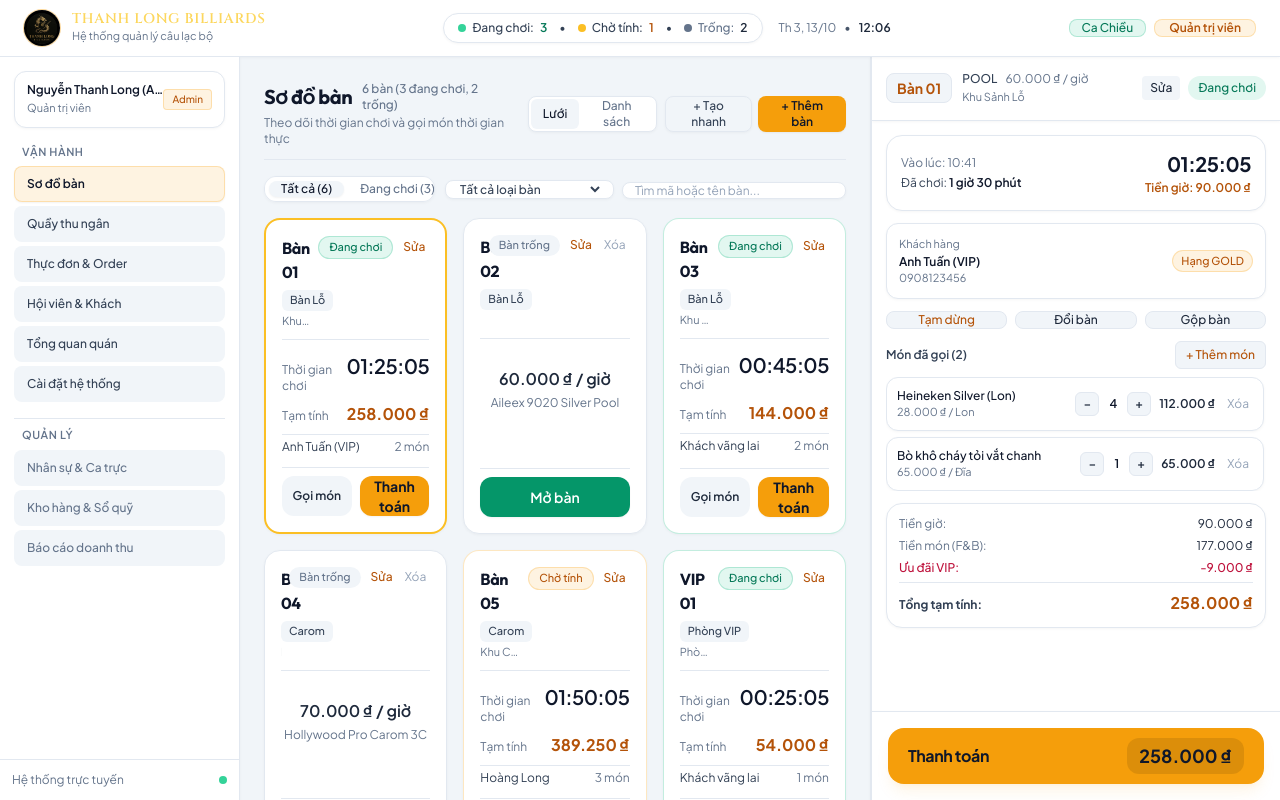
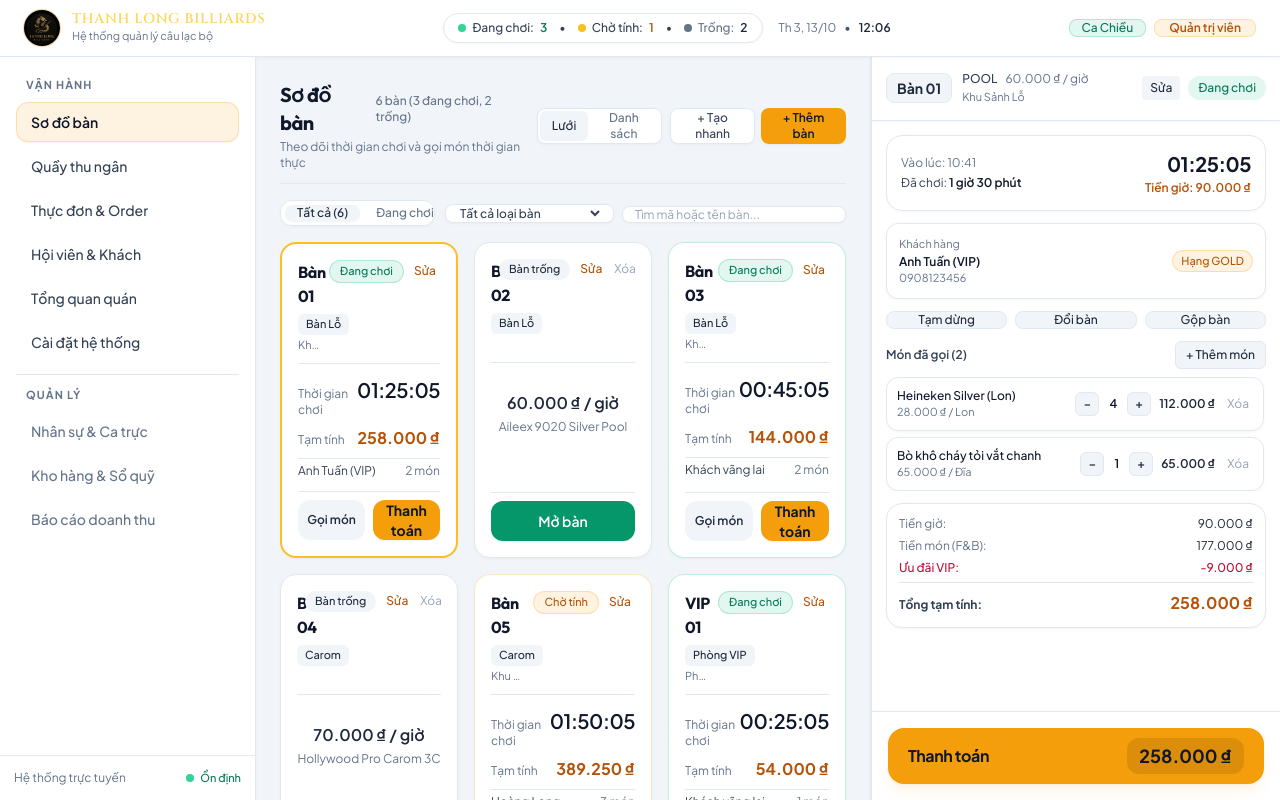
Before and after one commit to ngquanh227-code/thanhlong-billiards, a React (Vite) app: page / in a window 1280 px wide. Built offline with nearby package versions, Linux system fonts and the light colour scheme.

Commit message:
Remove profile box in sidebar, fix light mode hover styles, and polish navigation menu

```diff
--- a/src/components/Sidebar.tsx
+++ b/src/components/Sidebar.tsx
@@ -14,7 +14,7 @@ export const Sidebar: React.FC<SidebarProps> = ({
   isMobileOpen,
   onCloseMobile,
 }) => {
-  const { currentStaff, isAdmin } = useApp();
+  const { isAdmin } = useApp();
 
   const operationNavItems = [
     { id: 'tables', label: 'Sơ đồ bàn' },
@@ -47,49 +47,30 @@ export const Sidebar: React.FC<SidebarProps> = ({
       )}
 
       <aside
-        className={`fixed lg:static top-0 bottom-0 left-0 z-50 w-60 bg-slate-900 border-r border-slate-800/80 flex flex-col justify-between transition-transform duration-200 ease-in-out select-none font-sans ${
+        className={`fixed lg:static top-0 bottom-0 left-0 z-50 w-64 bg-slate-900 border-r border-slate-800/80 flex flex-col justify-between transition-transform duration-200 ease-in-out select-none font-sans ${
           isMobileOpen ? 'translate-x-0 shadow-2xl' : '-translate-x-full lg:translate-x-0'
         }`}
       >
-        <div className="flex flex-col flex-1 p-3.5 overflow-y-auto">
+        <div className="flex flex-col flex-1 p-3.5 sm:p-4 overflow-y-auto">
           {/* Mobile Close Button Header */}
-          <div className="lg:hidden flex items-center justify-between pb-3 mb-2 border-b border-slate-800">
-            <span className="text-xs font-semibold text-slate-300">
+          <div className="lg:hidden flex items-center justify-between pb-3 mb-3 border-b border-slate-800">
+            <span className="text-xs font-bold text-white tracking-wide uppercase">
               Danh mục
             </span>
             <button
               onClick={onCloseMobile}
-              className="text-xs px-2.5 py-1 bg-slate-800 hover:bg-slate-700 text-slate-300 rounded-md transition-colors"
+              className="text-xs px-2.5 py-1 bg-slate-800 hover:bg-slate-700 text-slate-300 rounded-lg transition-colors"
             >
               Đóng
             </button>
           </div>
 
-          {/* User Status Card */}
-          <div className="px-3 py-2.5 mb-4 rounded-xl bg-slate-900/70 border border-slate-800 flex items-center justify-between">
-            <div className="flex flex-col min-w-0">
-              <span className="font-semibold text-white text-xs truncate">
-                {currentStaff.name}
-              </span>
-              <span className="text-[11px] text-slate-400 mt-0.5">
-                {isAdmin ? 'Quản trị viên' : 'Nhân viên trực'}
-              </span>
-            </div>
-            <span className={`text-[10px] px-2 py-0.5 rounded font-medium ${
-              isAdmin
-                ? 'bg-amber-500/15 text-amber-300 border border-amber-500/25'
-                : 'bg-emerald-500/15 text-emerald-300 border border-emerald-500/25'
-            }`}>
-              {isAdmin ? 'Admin' : 'Staff'}
-            </span>
-          </div>
-
           {/* Operation Navigation */}
-          <div className="text-[11px] font-semibold text-slate-400 uppercase tracking-wider px-2 pb-1.5">
+          <div className="text-[11px] font-bold text-slate-400 uppercase tracking-widest px-2.5 pb-2 pt-1">
             Vận hành
           </div>
 
-          <nav className="flex flex-col gap-1 mb-4">
+          <nav className="flex flex-col gap-1 mb-3">
             {operationNavItems.map((item) => {
               const isActive = currentTab === item.id;
 
@@ -97,10 +78,10 @@ export const Sidebar: React.FC<SidebarProps> = ({
                 <button
                   key={item.id}
                   onClick={() => handleSelect(item.id)}
-                  className={`flex items-center justify-between w-full h-9 px-3 rounded-lg text-xs font-medium transition-all text-left ${
+                  className={`flex items-center justify-between w-full h-10 px-3.5 rounded-xl text-xs sm:text-sm font-medium transition-all text-left ${
                     isActive
                       ? 'bg-amber-500/15 text-amber-200 border border-amber-500/30 font-semibold shadow-sm'
-                      : 'text-slate-300 hover:text-white hover:bg-slate-800/60 border border-transparent'
+                      : 'bg-transparent text-slate-300 hover:text-white hover:bg-slate-800/60 border border-transparent'
                   }`}
                 >
                   <span className="truncate">{item.label}</span>
@@ -111,8 +92,8 @@ export const Sidebar: React.FC<SidebarProps> = ({
 
           {/* Admin Navigation */}
           {isAdmin && (
-            <>
-              <div className="text-[11px] font-semibold text-slate-400 uppercase tracking-wider px-2 pb-1.5 pt-2 border-t border-slate-800/70">
+            <div className="pt-3 border-t border-slate-800/80">
+              <div className="text-[11px] font-bold text-slate-400 uppercase tracking-widest px-2.5 pb-2">
                 Quản lý
               </div>
 
@@ -124,10 +105,10 @@ export const Sidebar: React.FC<SidebarProps> = ({
                     <button
                       key={item.id}
                       onClick={() => handleSelect(item.id)}
-                      className={`flex items-center justify-between w-full h-9 px-3 rounded-lg text-xs font-medium transition-all text-left ${
+                      className={`flex items-center justify-between w-full h-10 px-3.5 rounded-xl text-xs sm:text-sm font-medium transition-all text-left ${
                         isActive
                           ? 'bg-amber-500/15 text-amber-200 border border-amber-500/30 font-semibold shadow-sm'
-                          : 'text-slate-400 hover:text-slate-200 hover:bg-slate-800/60 border border-transparent'
+                          : 'bg-transparent text-slate-400 hover:text-slate-200 hover:bg-slate-800/60 border border-transparent'
                       }`}
                     >
                       <span className="truncate">{item.label}</span>
@@ -135,14 +116,17 @@ export const Sidebar: React.FC<SidebarProps> = ({
                   );
                 })}
               </nav>
-            </>
+            </div>
           )}
         </div>
 
         {/* Minimal Footer */}
-        <div className="p-3 border-t border-slate-800/80 flex items-center justify-between text-xs text-slate-400 font-sans">
+        <div className="p-3.5 border-t border-slate-800/80 flex items-center justify-between text-xs text-slate-400 font-sans">
           <span>Hệ thống trực tuyến</span>
-          <span className="w-2 h-2 rounded-full bg-emerald-400 inline-block" />
+          <span className="flex items-center gap-1.5 text-[11px] text-emerald-400 font-medium">
+            <span className="w-2 h-2 rounded-full bg-emerald-400 inline-block" />
+            Ổn định
+          </span>
         </div>
       </aside>
     </>
--- a/src/index.css
+++ b/src/index.css
@@ -54,7 +54,7 @@ html.light .bg-charcoal-850 {
 
 /* Secondary Surfaces, Chips, Pill Badges, Inner Card Strips */
 html.light .bg-slate-800,
-html.light [class*="bg-slate-800"],
+html.light [class*="bg-slate-800"]:not([class*="hover:bg-slate-800"]):not([class*="hover:bg-slate-800/"]),
 html.light .bg-charcoal-800,
 html.light .bg-charcoal-750 {
   background-color: #f1f5f9 !important;
@@ -119,6 +119,7 @@ html.light .text-slate-500 {
 }
 
 /* Accent Colors & Badges Contrast in Light Mode */
+html.light .text-amber-200,
 html.light .text-amber-300,
 html.light .text-amber-400,
 html.light .text-gold-400 {
```
